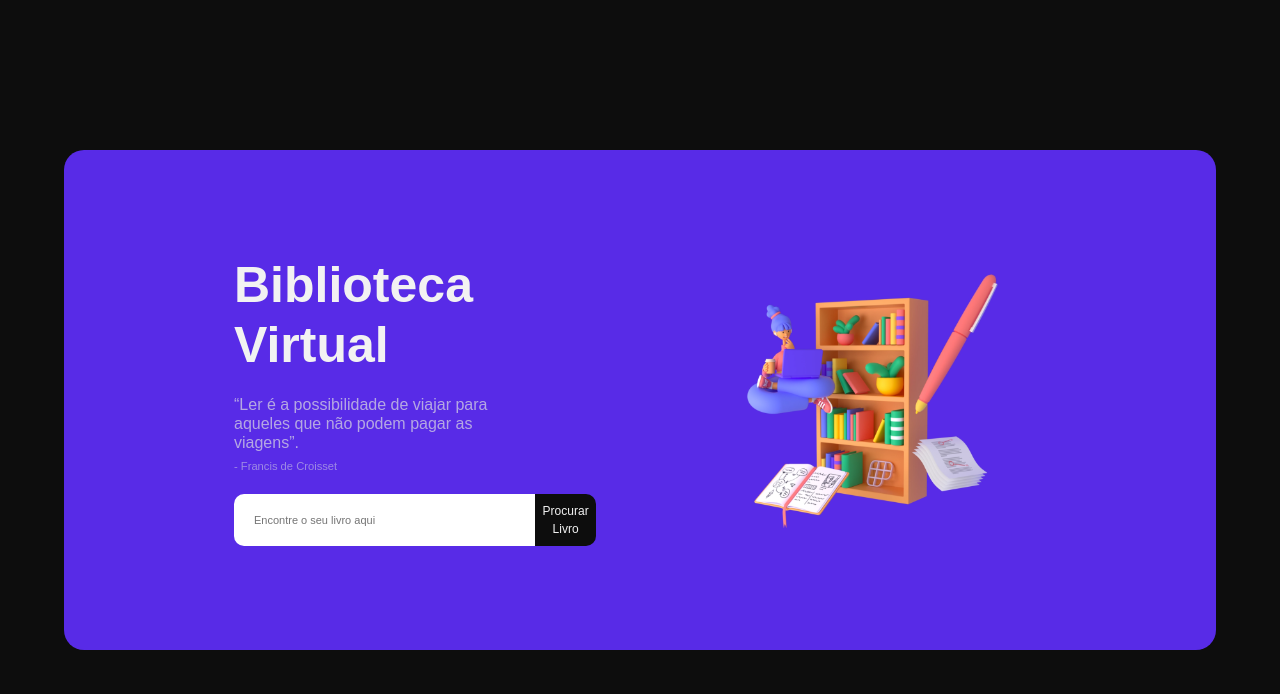
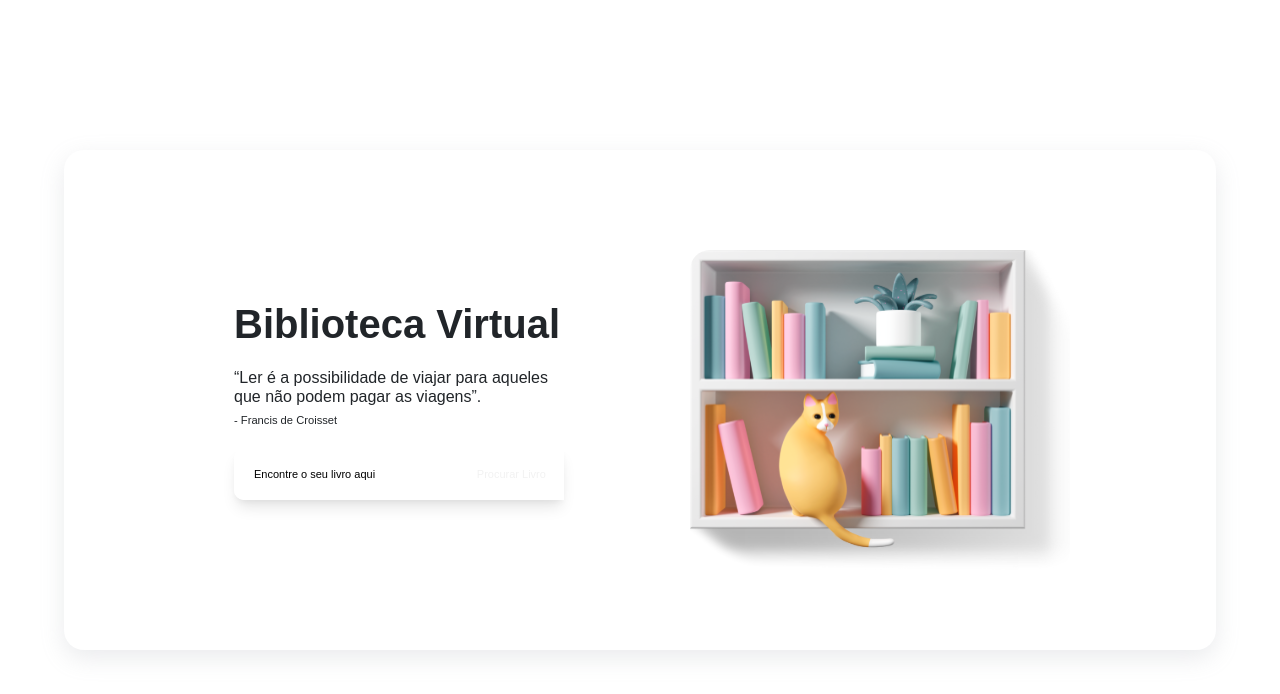
Before and after one commit to natanarau/virtual-library, a React (Create React App) app: page /#/ in a window 1280 px wide. Shown: the top 694 px of the page. Built offline with nearby package versions, Linux system fonts and the light colour scheme.

Commit message:
style: alterando cores da pagina home

```diff
--- a/src/components/Home/index.tsx
+++ b/src/components/Home/index.tsx
@@ -1,4 +1,4 @@
-import bg from "../../assets/imgs/bg1.png";
+import bg from "../../assets/imgs/bg-home.svg";
 import { Search } from "../Search";
 import * as S from "./styles";
 
--- a/src/components/Home/styles.ts
+++ b/src/components/Home/styles.ts
@@ -1,7 +1,7 @@
 import styled from "styled-components";
 
 export const HomeContainer = styled.div`
-    background-color: var(--dark);
+  background-color: var(--blue);
   height: 100vh;
   padding: 5%;
   display: flex;
@@ -9,7 +9,7 @@ export const HomeContainer = styled.div`
 `;
 
 export const HomeContent = styled.div`
-  background-color: #582be7;
+  background-color: var(--baby);
   border-radius: 20px;
   display: flex;
   max-height: 500px;
@@ -17,45 +17,39 @@ export const HomeContent = styled.div`
   justify-content: space-evenly;
   align-items: center;
   padding: 20px;
-
+  box-shadow: rgba(149, 157, 165, 0.2) 0px 8px 24px;
   @media (max-width: 720px) {
     padding: 20px;
     flex-direction: column-reverse;
-
   }
-`
+`;
 export const HomeImg = styled.img`
-  width: 50%;
+  width: 60%;
+  margin-top: 20px;
   border-radius: 20px;
-`
+  @media (max-width: 1200px) {
+    margin-left: 6%;
+    width: 75%;
+  }
+`;
 
 export const HomeTitle = styled.h1`
-  color: #F2F2F2;
-  font-size: 50px;
-  @media (max-width: 720px) {
-    font-size: 40px;
-  }
+  color: var(--blue);
   margin-bottom: 20px;
-`
+`;
 
 export const HomePhrase = styled.h2`
-  color: var(--light-purple);
+  color: var(--grey);
   font-size: 1rem;
   font-weight: lighter;
-  width: 70%;
-  opacity: 0.8;
-  @media (max-width: 720px) {
-    width: 90%;
-  }
-`
+`;
 
 export const HomeAuthor = styled.h3`
-  color: var(--light-purple);
+  color: var(--grey);
   font-size: 0.7rem;
   font-weight: lighter;
-  opacity: 0.6;
   margin-bottom: 20px;
-`
+`;
 
 export const HomeSearch = styled.div`
   display: flex;
@@ -64,7 +58,10 @@ export const HomeSearch = styled.div`
   @media (max-width: 720px) {
     padding: 0;
   }
-`
+  @media (min-width: 721px) and (max-width: 1100px) {
+    padding: 50px;
+  }
+`;
 
 export const HomeImgCard = styled.div`
   display: flex;
@@ -76,4 +73,4 @@ export const HomeImgCard = styled.div`
   @media (max-width: 720px) {
     align-items: center;
   }
-`
+`;
--- a/src/components/Search/styles.ts
+++ b/src/components/Search/styles.ts
@@ -1,34 +1,16 @@
 import styled from "styled-components";
 
-export const SearchContainer = styled.div`
-
-`;
+export const SearchContainer = styled.div``;
 
 export const Search = styled.div`
-
   transition: filter 0.2s;
   display: flex;
   width: 100%;
-  justify-content: center;
-
-  &:hover {
-    filter: brightness(0.9);
-  }
-`;
-
-export const SearchButton = styled.button`
-  border-style: none;
-  border-radius: 0 10px 10px 0;
-  background-color: var( --dark);
-  font-size: 12px;
-  height: 3.25rem;
-  max-width: 107px;
-  width: 100%;
-  p{
-    margin-top: 0;
-    margin-bottom: 0;
-    color: var(--primary-color);
-  }
+  background-color: var(--baby);
+  border-radius: 10px 0 0 10px;
+  justify-content: space-between;
+  box-shadow: rgba(0, 0, 0, 0.1) 0px 10px 15px -3px,
+    rgba(0, 0, 0, 0.05) 0px 4px 6px -2px;
 `;
 
 export const SearchInput = styled.input`
@@ -36,14 +18,37 @@ export const SearchInput = styled.input`
   border-radius: 10px 0 0 10px;
   font-size: 11px;
   height: 3.25rem;
-  max-width: 394px;
-  width: 100%;
   padding: 20px;
-  &:focus {
-    outline: none;
-  }
-  p{
+  p {
     margin-top: 0;
     margin-bottom: 0;
   }
+  ::placeholder {
+    color: var(--blueDark);
+  }
 `;
+
+export const SearchButton = styled.button`
+  border-style: none;
+  border-radius: 0 10px 10px 0;
+  background-color: var(--blue);
+  font-size: 11px;
+  height: 3.25rem;
+  padding: 18px;
+  width: 100%;
+  p {
+    margin-top: 0;
+    margin-bottom: 0;
+    color: var(--primary-color);
+  }
+  :hover {
+    background-color: var(--blueDark);
+  }
+
+  @media (max-width: 720px) {
+    padding: 15px !important;
+  }
+  @media (max-width: 900px) {
+    padding: 5px;
+  }
+`;
--- a/src/pages/NotFound/index.tsx
+++ b/src/pages/NotFound/index.tsx
@@ -1,4 +1,4 @@
-import bg from "../../assets/imgs/bg1.png";
+import bg from "../../assets/imgs/bg-home.svg";
 import * as S from "./styles";
 
 export const NotFound = () => {
```
Also changed, not shown: src/assets/imgs/bg-home.svg (added), src/assets/imgs/bg1.png (deleted). Lines whose indentation alone changed are shown as unchanged.
